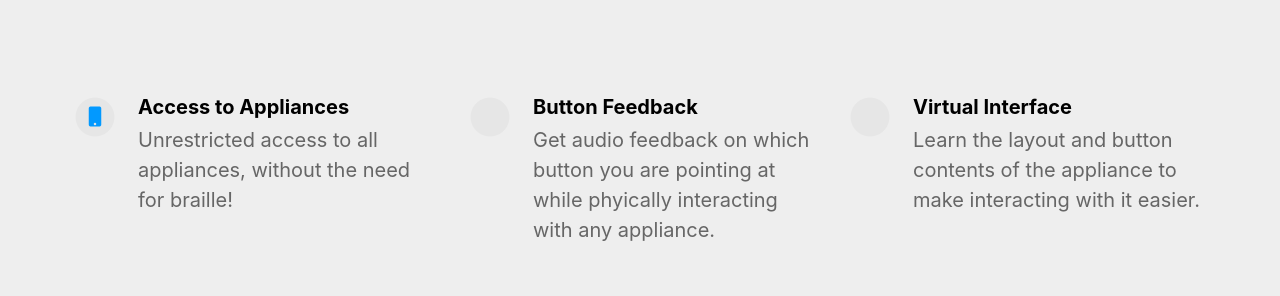
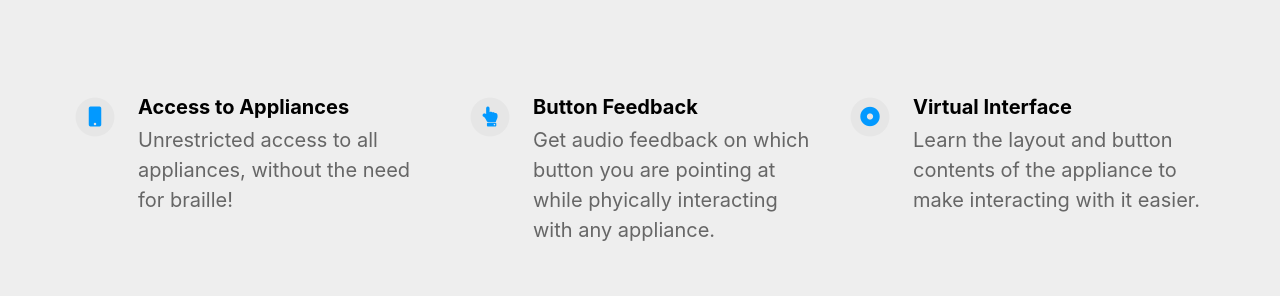
Before and after one commit to HumanAILab/vizlens-web, a Jekyll site: the page built from index.html, in a window 1280 px wide. Shown: the part 987-1283 px from the top of the page. Built offline with Jekyll 4.4.1, drawn with Linux system fonts in a browser that asks for light colours; nearby versions of some CDN libraries.

Commit message:
Fix icons

```diff
--- a/_config.yml
+++ b/_config.yml
@@ -41,11 +41,11 @@ features                                  :
 
   - title                                 : Button Feedback
     description                           : Get audio feedback on which button you are pointing at while phyically interacting with any appliance.
-    fontawesome_icon_name                 : hand-back-point-up
+    fontawesome_icon_name                 : hand-point-up
 
   - title                                 : Virtual Interface
     description                           : Learn the layout and button contents of the appliance to make interacting with it easier.
-    fontawesome_icon_name                 : grip-dots
+    fontawesome_icon_name                 : dot-circle
 
   - title                                 : # New Feature Title
     description                           : # New Feature Description
```
